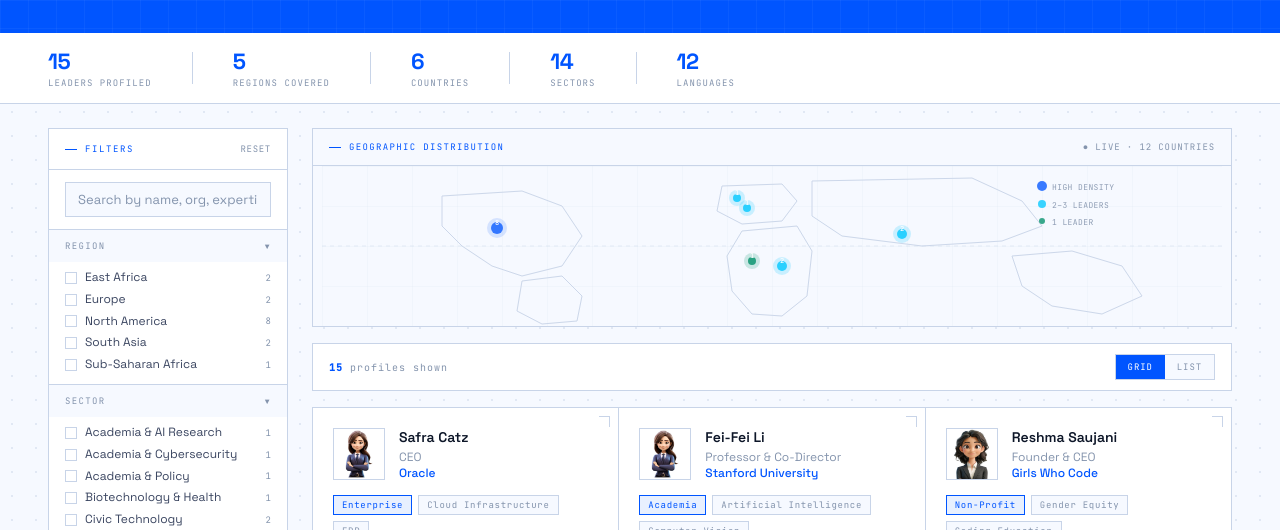
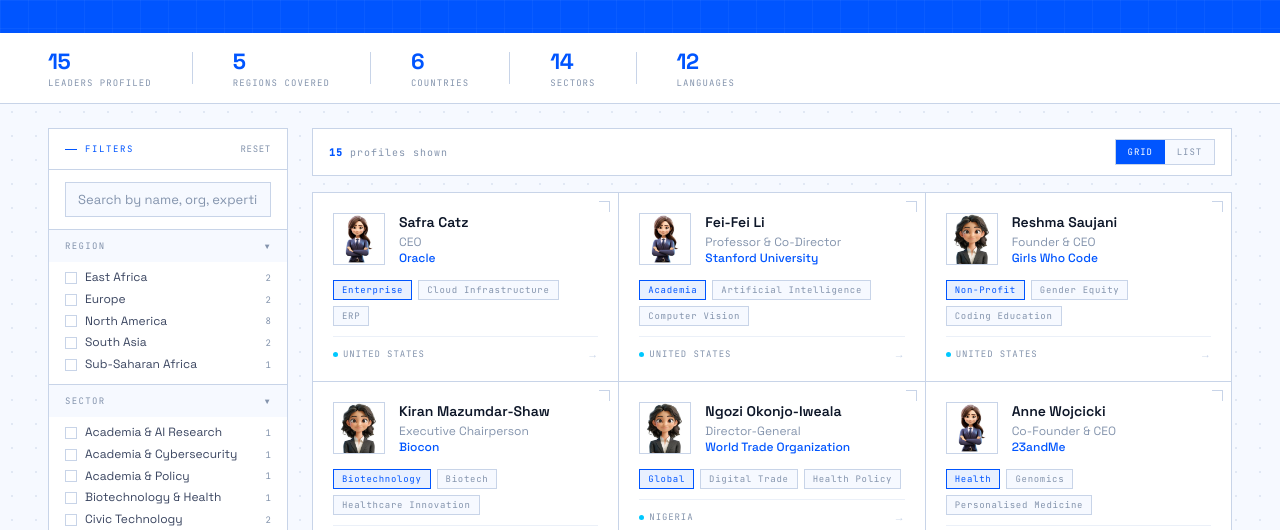
Before and after one commit to msrawat78/women-leader-database, a plain HTML site: page index.html in a window 1280 px wide. Shown: the part 260-790 px from the top of the page. Drawn offline with Linux system fonts and the light colour scheme.

Commit message:
Add files via upload

```diff
--- a/index.html
+++ b/index.html
@@ -775,52 +775,6 @@
     color: var(--white);
   }
 
-  /* ── MAP PLACEHOLDER ── */
-  .map-section {
-    background: var(--white);
-    border: 1px solid var(--rule);
-    padding: 0;
-    overflow: hidden;
-  }
-
-  .map-header {
-    padding: 12px 16px;
-    border-bottom: 1px solid var(--rule);
-    display: flex;
-    align-items: center;
-    justify-content: space-between;
-    background: var(--bg);
-  }
-
-  .map-label {
-    font-family: 'JetBrains Mono', monospace;
-    font-size: 9px;
-    letter-spacing: 0.15em;
-    text-transform: uppercase;
-    color: var(--blue);
-    display: flex;
-    align-items: center;
-    gap: 8px;
-  }
-
-  .map-label::before {
-    content: '';
-    width: 12px; height: 1px;
-    background: var(--blue);
-  }
-
-  .map-canvas {
-    height: 160px;
-    background: var(--bg);
-    position: relative;
-    overflow: hidden;
-  }
-
-  /* SVG world map dots */
-  .map-canvas svg {
-    width: 100%;
-    height: 100%;
-  }
 
   /* ── FOOTER ── */
   footer {
@@ -1094,83 +1048,6 @@
 
   <!-- CONTENT -->
   <div class="content-area">
-
-    <!-- Map -->
-    <div class="map-section">
-      <div class="map-header">
-        <span class="map-label">Geographic Distribution</span>
-        <span style="font-family:'JetBrains Mono',monospace;font-size:9px;color:var(--ink-3);letter-spacing:0.1em;text-transform:uppercase;">● Live · 12 Countries</span>
-      </div>
-      <div class="map-canvas">
-        <!-- Schematic world map with dots representing leaders -->
-        <svg viewBox="0 0 900 160" xmlns="http://www.w3.org/2000/svg" style="opacity:0.9">
-          <!-- Grid lines -->
-          <defs>
-            <pattern id="mapgrid" width="45" height="40" patternUnits="userSpaceOnUse">
-              <path d="M 45 0 L 0 0 0 40" fill="none" stroke="#C8D4E8" stroke-width="0.5" opacity="0.5"/>
-            </pattern>
-          </defs>
-          <rect width="900" height="160" fill="#F6F9FF"/>
-          <rect width="900" height="160" fill="url(#mapgrid)"/>
-
-          <!-- Equator line -->
-          <line x1="0" y1="80" x2="900" y2="80" stroke="#C8D4E8" stroke-width="0.5" stroke-dasharray="4,4"/>
-
-          <!-- Simplified continent outlines -->
-          <!-- North America -->
-          <path d="M 120,30 L 200,25 L 240,40 L 260,70 L 240,100 L 200,110 L 170,100 L 140,80 L 120,60 Z" fill="none" stroke="#C8D4E8" stroke-width="1"/>
-          <!-- South America -->
-          <path d="M 200,115 L 240,110 L 260,130 L 255,155 L 220,158 L 195,145 Z" fill="none" stroke="#C8D4E8" stroke-width="1"/>
-          <!-- Europe -->
-          <path d="M 400,20 L 460,18 L 475,35 L 460,55 L 420,58 L 395,45 Z" fill="none" stroke="#C8D4E8" stroke-width="1"/>
-          <!-- Africa -->
-          <path d="M 420,65 L 475,60 L 490,85 L 485,130 L 460,150 L 430,148 L 410,125 L 405,90 Z" fill="none" stroke="#C8D4E8" stroke-width="1"/>
-          <!-- Asia -->
-          <path d="M 490,15 L 650,12 L 700,35 L 720,60 L 680,75 L 600,80 L 520,70 L 490,50 Z" fill="none" stroke="#C8D4E8" stroke-width="1"/>
-          <!-- Southeast Asia / Oceania -->
-          <path d="M 690,90 L 750,85 L 800,100 L 820,130 L 780,148 L 730,140 L 700,120 Z" fill="none" stroke="#C8D4E8" stroke-width="1"/>
-
-          <!-- Leader location dots -->
-          <!-- USA x4 -->
-          <circle cx="175" cy="62" r="6" fill="#0055FF" opacity="0.85"/>
-          <circle cx="175" cy="62" r="10" fill="#0055FF" opacity="0.15"/>
-          <text x="175" y="59" text-anchor="middle" font-family="JetBrains Mono" font-size="7" fill="white" font-weight="500">8</text>
-
-          <!-- India -->
-          <circle cx="580" cy="68" r="5" fill="#00C8FF" opacity="0.9"/>
-          <circle cx="580" cy="68" r="9" fill="#00C8FF" opacity="0.2"/>
-          <text x="580" y="65" text-anchor="middle" font-family="JetBrains Mono" font-size="7" fill="white" font-weight="500">2</text>
-
-          <!-- Kenya -->
-          <circle cx="460" cy="100" r="5" fill="#00C8FF" opacity="0.9"/>
-          <circle cx="460" cy="100" r="9" fill="#00C8FF" opacity="0.2"/>
-          <text x="460" y="97" text-anchor="middle" font-family="JetBrains Mono" font-size="7" fill="white" font-weight="500">2</text>
-
-          <!-- Nigeria -->
-          <circle cx="430" cy="95" r="4" fill="#00916A" opacity="0.9"/>
-          <circle cx="430" cy="95" r="8" fill="#00916A" opacity="0.2"/>
-          <text x="430" y="92" text-anchor="middle" font-family="JetBrains Mono" font-size="7" fill="white" font-weight="500">1</text>
-
-          <!-- UK -->
-          <circle cx="415" cy="32" r="4" fill="#00C8FF" opacity="0.9"/>
-          <circle cx="415" cy="32" r="8" fill="#00C8FF" opacity="0.2"/>
-          <text x="415" y="29" text-anchor="middle" font-family="JetBrains Mono" font-size="7" fill="white" font-weight="500">1</text>
-
-          <!-- Spain -->
-          <circle cx="425" cy="42" r="4" fill="#00C8FF" opacity="0.9"/>
-          <circle cx="425" cy="42" r="8" fill="#00C8FF" opacity="0.2"/>
-          <text x="425" y="39" text-anchor="middle" font-family="JetBrains Mono" font-size="7" fill="white" font-weight="500">1</text>
-
-          <!-- Legend -->
-          <circle cx="720" cy="20" r="5" fill="#0055FF" opacity="0.85"/>
-          <text x="730" y="24" font-family="JetBrains Mono" font-size="8" fill="#8494AD" letter-spacing="0.05em">HIGH DENSITY</text>
-          <circle cx="720" cy="38" r="4" fill="#00C8FF" opacity="0.85"/>
-          <text x="730" y="42" font-family="JetBrains Mono" font-size="8" fill="#8494AD" letter-spacing="0.05em">2–3 LEADERS</text>
-          <circle cx="720" cy="55" r="3" fill="#00916A" opacity="0.85"/>
-          <text x="730" y="59" font-family="JetBrains Mono" font-size="8" fill="#8494AD" letter-spacing="0.05em">1 LEADER</text>
-        </svg>
-      </div>
-    </div>
 
     <!-- Results bar -->
     <div class="results-bar">
```
